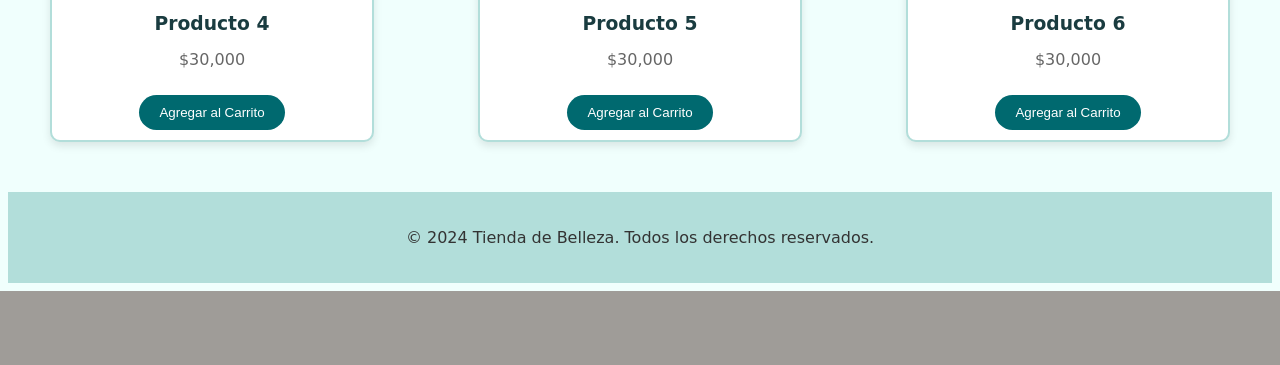
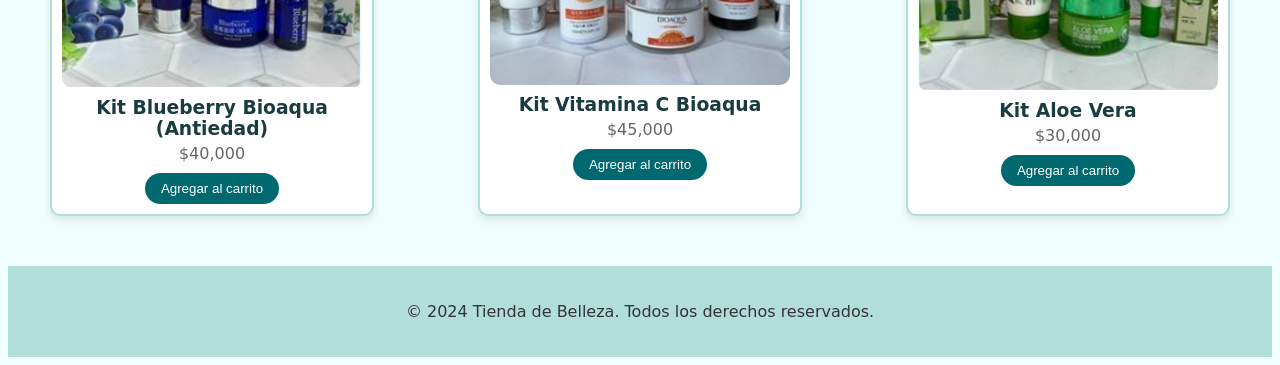
Before and after one commit to josecantillo/proyecto-tienda-belleza-pruebas, a Flask app: page / in a window 1280 px wide. Shown: the part 1150-1515 px from the top of the page. Before the commit the page ends 1441 px from the top, so only its background shows below. Run offline with Flask 2, Linux system fonts and the light colour scheme.

Commit message:
pagina web ladys store V1.1

```diff
--- a/services/static/estilos.css
+++ b/services/static/estilos.css
@@ -427,6 +427,11 @@
     color: #fff;
 }
 
+/* O agregar margen superior al contenedor del banner */
+.carousel {
+    margin-top: 20px; /* Ajusta el valor según el espacio que necesites */
+}
+
 .carousel {
     display: flex;
     overflow: hidden;
@@ -461,6 +466,19 @@
     z-index: 2; /* Asegura que los botones estén por encima de las imágenes */
 }
 
+.product-card h3 {
+    margin: 5px 0; /* Reduce el margen superior e inferior del nombre */
+}
+
+.product-card p {
+    margin: 5px 0; /* Reduce el margen superior e inferior del precio */
+}
+
+.product-card button {
+    margin-top: 5px; /* Reduce el espacio entre el precio y el botón */
+    padding: 8px 16px; /* Ajusta el padding según sea necesario */
+}
+
 
 /* Footer */
 footer {
--- a/services/static/js/script.js
+++ b/services/static/js/script.js
@@ -6,15 +6,35 @@
 
     actualizarCarrito();
 
+    // Función para redirigir al index al hacer clic en "Seguir comprando"
+    const btnSeguirComprando = document.getElementById('seguir-comprando');
+    if (btnSeguirComprando) {
+        btnSeguirComprando.addEventListener('click', function () {
+            window.location.href = '/';  // Redirige al index
+        });
+    }
+
+    // Función para vaciar el carrito al hacer clic en "Vaciar carrito"
+    const btnVaciarCarrito = document.getElementById('vaciar-carrito');
+    if (btnVaciarCarrito) {
+        btnVaciarCarrito.addEventListener('click', function () {
+            localStorage.setItem('carrito', JSON.stringify([]));  // Vacía el carrito
+            actualizarCarrito();  // Actualiza la vista del carrito
+        });
+    }
+
 function actualizarCarrito() {
+	console.log("Ejecutando actualizarCarrito"); // Verifica si la función se llama correctamente
     const carrito = JSON.parse(localStorage.getItem('carrito')) || [];
+	console.log("Contenido del carrito:", carrito); // Muestra el contenido del carrito en consola
     const contenedorCarrito = document.querySelector('.carrito-productos');
-        const resumenTotal = document.querySelector('.resumen-detalles span');
+    const subtotalElement = document.querySelector('#subtotal');
+    const totalElement = document.querySelector('#total');
 
     if (contenedorCarrito) {
-            contenedorCarrito.innerHTML = '';  // Limpiar contenido del carrito
+        contenedorCarrito.innerHTML = '';
+        let subtotal = 0;
 
-            let total = 0;
         carrito.forEach(producto => {
             const productoHTML = `
                 <div class="carrito-producto">
@@ -29,21 +49,26 @@
                         <button class="btn-disminuir" data-nombre="${producto.nombre}">➖</button>
                         <span>${producto.cantidad} und.</span>
                         <button class="btn-incrementar" data-nombre="${producto.nombre}">➕</button>
-                            <button class="btn-eliminar" data-nombre="${producto.nombre}">❌</button>
                     </div>
                 </div>
             `;
             contenedorCarrito.innerHTML += productoHTML;
-                total += producto.precio * producto.cantidad;
+            subtotal += producto.precio * producto.cantidad;
         });
 
-            if (resumenTotal) {
-                resumenTotal.textContent = `$${total.toFixed(0)}`;
+        if (subtotalElement) {
+            subtotalElement.textContent = `$${subtotal.toFixed(0)}`;
+        }
+
+        // Ajusta el total para que sea igual al subtotal o aplica cambios si tienes impuestos, descuentos, etc.
+        if (totalElement) {
+            totalElement.textContent = `$${subtotal.toFixed(0)}`;
         }
 
         agregarEventosCarrito();
     }
 }
+
 
     function agregarProducto(nombreProducto, precioProducto, imagenProducto) {
         const carrito = JSON.parse(localStorage.getItem('carrito')) || [];
@@ -77,98 +102,64 @@
         document.querySelectorAll('.btn-incrementar').forEach(boton => {
             boton.addEventListener('click', function () {
                 const nombreProducto = this.getAttribute('data-nombre');
-                agregarProducto(nombreProducto, 0, '');  // Incrementar cantidad
+                const producto = JSON.parse(localStorage.getItem('carrito')).find(p => p.nombre === nombreProducto);
+                agregarProducto(nombreProducto, producto.precio, producto.imagen);
             });
         });
 
         document.querySelectorAll('.btn-disminuir').forEach(boton => {
             boton.addEventListener('click', function () {
                 const nombreProducto = this.getAttribute('data-nombre');
-                eliminarProducto(nombreProducto);  // Disminuir cantidad
-            });
-        });
-
-        document.querySelectorAll('.btn-eliminar').forEach(boton => {
-            boton.addEventListener('click', function () {
-                const nombreProducto = this.getAttribute('data-nombre');
-                eliminarProducto(nombreProducto);  // Eliminar producto completamente
+                eliminarProducto(nombreProducto);
             });
         });
     }
 
-    // Evento para agregar productos desde la página de productos
-    document.querySelectorAll('.btn-agregar-carrito').forEach(boton => {
-        boton.addEventListener('click', function () {
-            const productoCard = this.closest('.product-card');
+    // Evento para gestionar los botones de productos en las páginas
+    document.querySelectorAll('.product-card').forEach(productoCard => {
+        const botonAgregar = productoCard.querySelector('.btn-agregar-carrito');
         const nombreProducto = productoCard.querySelector('h3').textContent;
         const precioProducto = parseFloat(productoCard.querySelector('p').textContent.replace('$', '').replace(',', ''));
         const imagenProducto = productoCard.querySelector('img').src;
 
+        function mostrarControlesCantidad(cantidad) {
+            botonAgregar.outerHTML = `
+                <div class="producto-cantidad-controles">
+                    <button class="btn-disminuir" data-nombre="${nombreProducto}">➖</button>
+                    <span>${cantidad} und.</span>
+                    <button class="btn-incrementar" data-nombre="${nombreProducto}">➕</button>
+                </div>
+            `;
+            agregarEventosCarrito();
+        }
+
+        botonAgregar.addEventListener('click', function () {
             agregarProducto(nombreProducto, precioProducto, imagenProducto);
+            mostrarControlesCantidad(1);
         });
     });
 
-    // --- Configuración del carrusel ---
+    // --- Funcionalidad del banner ---
     const slides = document.querySelectorAll('.carousel img');
-    const prevButton = document.querySelector('.carousel-button-prev');
-    const nextButton = document.querySelector('.carousel-button-next');
     let currentSlide = 0;
-    let autoSlideInterval;
-    const slideIntervalTime = 3000; // Tiempo en milisegundos (3 segundos)
+    const slideIntervalTime = 5000;
 
-    // Verificar que las flechas y las imágenes existen en el DOM
-    if (slides.length > 0 && prevButton && nextButton) {
-        // Función para mostrar la diapositiva actual
-        function showSlide(index) {
-            slides.forEach((slide, i) => {
-                slide.style.display = i === index ? 'block' : 'none';
+    function nextSlide() {
+        slides.forEach((slide, index) => {
+            slide.style.transform = `translateX(${(index - currentSlide) * 100}%)`;
         });
+        currentSlide = (currentSlide + 1) % slides.length;
     }
 
-        // Función para pasar a la siguiente diapositiva
-        function nextSlide() {
-            currentSlide = (currentSlide + 1) % slides.length;
-            showSlide(currentSlide);
-        }
-
-        // Función para pasar a la diapositiva anterior
-        function prevSlide() {
-            currentSlide = (currentSlide - 1 + slides.length) % slides.length;
-            showSlide(currentSlide);
-        }
-
-        // Función para iniciar el cambio automático de diapositivas
-        function startAutoSlide() {
-            autoSlideInterval = setInterval(nextSlide, slideIntervalTime);
-        }
-
-        // Función para detener el cambio automático de diapositivas
-        function stopAutoSlide() {
-            clearInterval(autoSlideInterval);
-        }
-
-        // Event listeners para los botones de navegación
-        prevButton.addEventListener('click', function () {
-            console.log('Flecha anterior clicada'); // Agregar log para verificar si funciona
-            stopAutoSlide();  // Detenemos el cambio automático temporalmente
-            prevSlide();
-            startAutoSlide(); // Reiniciamos el cambio automático
+    // Configura la posición inicial para cada imagen del banner
+    slides.forEach((slide, index) => {
+        slide.style.position = 'absolute';
+        slide.style.left = `${index * 100}%`; // Posiciona cada imagen consecutivamente
+        slide.style.transition = 'transform 1s ease'; // Suaviza la transición
     });
 
-        nextButton.addEventListener('click', function () {
-            console.log('Flecha siguiente clicada'); // Agregar log para verificar si funciona
-            stopAutoSlide();  // Detenemos el cambio automático temporalmente
-            nextSlide();
-            startAutoSlide(); // Reiniciamos el cambio automático
-        });
-
-        // Iniciar el carrusel al cargar la página
-        showSlide(currentSlide);
-        startAutoSlide();
-    } else {
-        console.warn('No se encontraron las imágenes o los botones de navegación del carrusel.');
-    }
-});
+    // Cambia la imagen cada 3 segundos
+    setInterval(nextSlide, slideIntervalTime);
 
     // --- Registro e inicio de sesión ---
     function registrarUsuario() {
--- a/services/templates/index.html
+++ b/services/templates/index.html
@@ -76,45 +76,45 @@
 <!-- Sección de productos -->
 <section class="products-section">
     <div class="product-card">
-        <img src="{{ url_for('static', filename='img/productos/producto1.jpg') }}" alt="Producto 1">
-        <h3>Producto 1</h3>
-        <p>$25,000</p>
-        <button>Agregar al Carrito</button>
+        <img src="{{ url_for('static', filename='img/index/producto1.jpg') }}" alt="Producto 1">
+        <h3>Kit Facial Camelias</h3>
+        <p>$70,000</p>
+        <button class="btn-agregar-carrito">Agregar al carrito</button>
     </div>
 
     <div class="product-card">
-        <img src="{{ url_for('static', filename='img/productos/producto2.jpg') }}" alt="Producto 2">
-        <h3>Producto 2</h3>
-        <p>$30,000</p>
-        <button>Agregar al Carrito</button>
+        <img src="{{ url_for('static', filename='img/index/producto2.jpg') }}" alt="Producto 2">
+        <h3>Box navideño</h3>
+        <p>$120,000</p>
+        <button class="btn-agregar-carrito">Agregar al carrito</button>
     </div>
 
     <div class="product-card">
-        <img src="{{ url_for('static', filename='img/productos/producto3.jpg') }}" alt="Producto 3">
-        <h3>Producto 3</h3>
-        <p>$15,000</p>
-        <button>Agregar al Carrito</button>
+        <img src="{{ url_for('static', filename='img/index/producto3.jpg') }}" alt="Producto 3">
+        <h3>Kit Acido Hialurónico Hinojo</h3>
+        <p>$30,000</p>
+        <button class="btn-agregar-carrito">Agregar al carrito</button>
     </div>
 
     <div class="product-card">
-        <img src="{{ url_for('static', filename='img/productos/producto4.jpg') }}" alt="Producto 4">
-        <h3>Producto 4</h3>
-        <p>$30,000</p>
-        <button>Agregar al Carrito</button>
+        <img src="{{ url_for('static', filename='img/index/producto4.jpg') }}" alt="Producto 4">
+        <h3>Kit Blueberry Bioaqua (Antiedad)</h3>
+        <p>$40,000</p>
+        <button class="btn-agregar-carrito">Agregar al carrito</button>
     </div>
 
     <div class="product-card">
-        <img src="{{ url_for('static', filename='img/productos/producto5.jpg') }}" alt="Producto 5">
-        <h3>Producto 5</h3>
-        <p>$30,000</p>
-        <button>Agregar al Carrito</button>
+        <img src="{{ url_for('static', filename='img/index/producto5.jpg') }}" alt="Producto 5">
+        <h3>Kit Vitamina C Bioaqua</h3>
+        <p>$45,000</p>
+        <button class="btn-agregar-carrito">Agregar al carrito</button>
     </div>
 
     <div class="product-card">
-        <img src="{{ url_for('static', filename='img/productos/producto6.jpg') }}" alt="Producto 6">
-        <h3>Producto 6</h3>
+        <img src="{{ url_for('static', filename='img/index/producto6.jpg') }}" alt="Producto 6">
+        <h3>Kit Aloe Vera</h3>
         <p>$30,000</p>
-        <button>Agregar al Carrito</button>
+        <button class="btn-agregar-carrito">Agregar al carrito</button>
     </div>
 </section>
 
--- a/services/templates/inicio-sesion.html
+++ b/services/templates/inicio-sesion.html
@@ -45,7 +45,7 @@
 	</form>
 
         <!-- Enlace al formulario de registro -->
-        <a style= "color:#00696f"; href="registro.html" class="register-link"> ¿No tienes cuenta? <br> Regístrate aquí.</br> </a>
+        <a style= "color:#00696f"; href="registro" class="register-link"> ¿No tienes cuenta? <br> Regístrate aquí.</br> </a>
     </div>
 
 </section>
```
Also changed, not shown: services/templates/carrito.html (+6 -6 lines), services/static/img/banner/banner1.JPG, services/static/img/index/Listado de precios.txt (added), services/static/img/index/producto1.jpg (added), services/static/img/index/producto2.JPG (added), services/static/img/index/producto3.JPG (added), services/static/img/index/producto4.JPG (added), services/static/img/index/producto5.JPG (added), services/static/img/index/producto6.JPG (added). Lines whose indentation alone changed are shown as unchanged.
